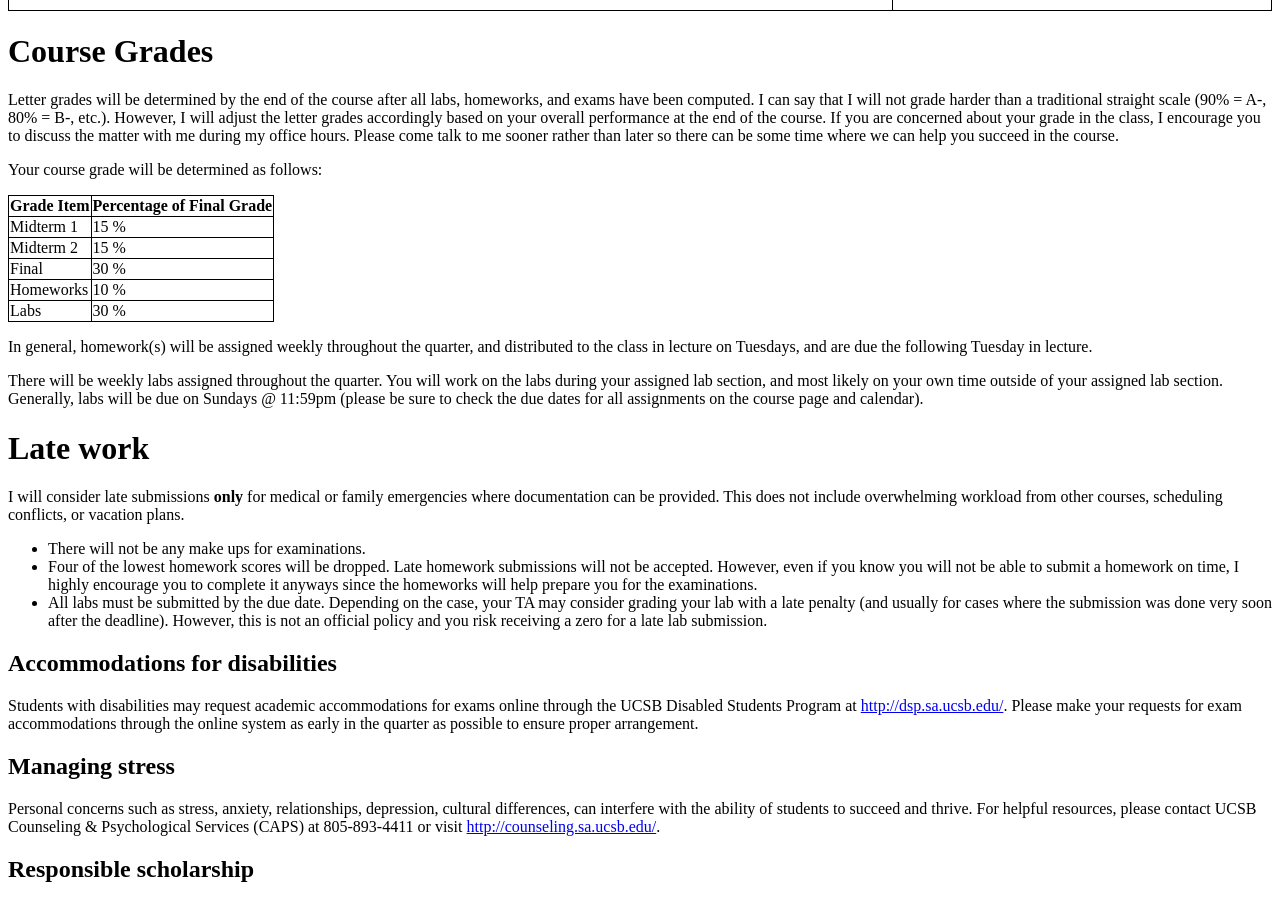
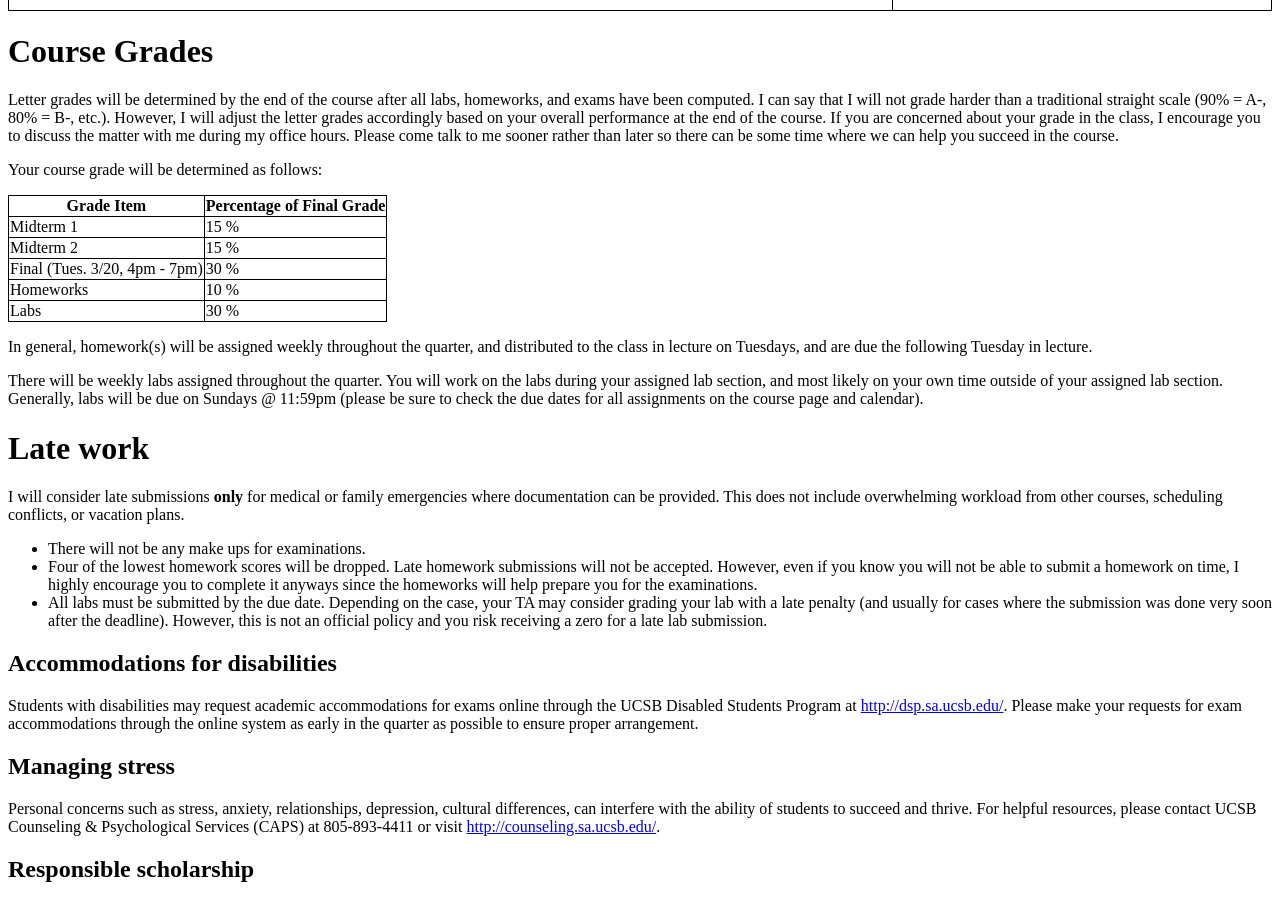
Before and after one commit to ucsb-cs8-w18-wang/ucsb-cs8-w18-wang.github.io, a Jekyll site: the page built from _info/syllabus.md, in a window 1280 px wide and 900 px high, scrolled down 1841 px. Built offline with Jekyll 4.4.1, drawn with Linux system fonts in a browser that asks for light colours.

Commit message:
Adding Final Exam day / time to syllabus

```diff
--- a/_info/syllabus.md
+++ b/_info/syllabus.md
@@ -134,13 +134,13 @@ Letter grades will be determined by the end of the course after all labs, homewo
 
 Your course grade will be determined as follows:
 
-| Grade Item          | Percentage of Final Grade |
-|---------------------|---------------------------|
-| Midterm 1           | 15 %                      |
-| Midterm 2           | 15 %                      |
-| Final               | 30 %                      |
-| Homeworks           | 10 %                      |
-| Labs                | 30 %                      |
+| Grade Item          				| Percentage of Final Grade |
+|-----------------------------------|---------------------------|
+| Midterm 1           				| 15 %                      |
+| Midterm 2           				| 15 %                      |
+| Final (Tues. 3/20, 4pm - 7pm)     | 30 %                      |
+| Homeworks           				| 10 %                      |
+| Labs                				| 30 %                      |
 
 In general, homework(s) will be assigned weekly throughout the quarter, and distributed to the class in lecture on Tuesdays, and are due the following Tuesday in lecture.
 
```
